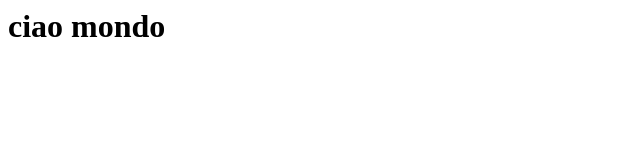
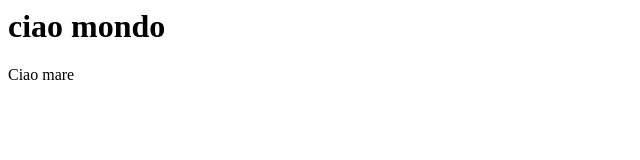
Before and after one commit to vitolioce/vitolioce, a plain HTML site: page index.html in a window 1280 px wide. Shown: the full height of the page, 0-640 px from the left. Drawn offline with Linux system fonts and the light colour scheme.

Commit message:
committo 2 volte
ho aggiunto ciao mare

```diff
--- a/index.html
+++ b/index.html
@@ -4,5 +4,6 @@
 </head>
 <body>
 <h1>ciao mondo</h1>
+<p>Ciao mare</p>
 </body>
 </html>
```
